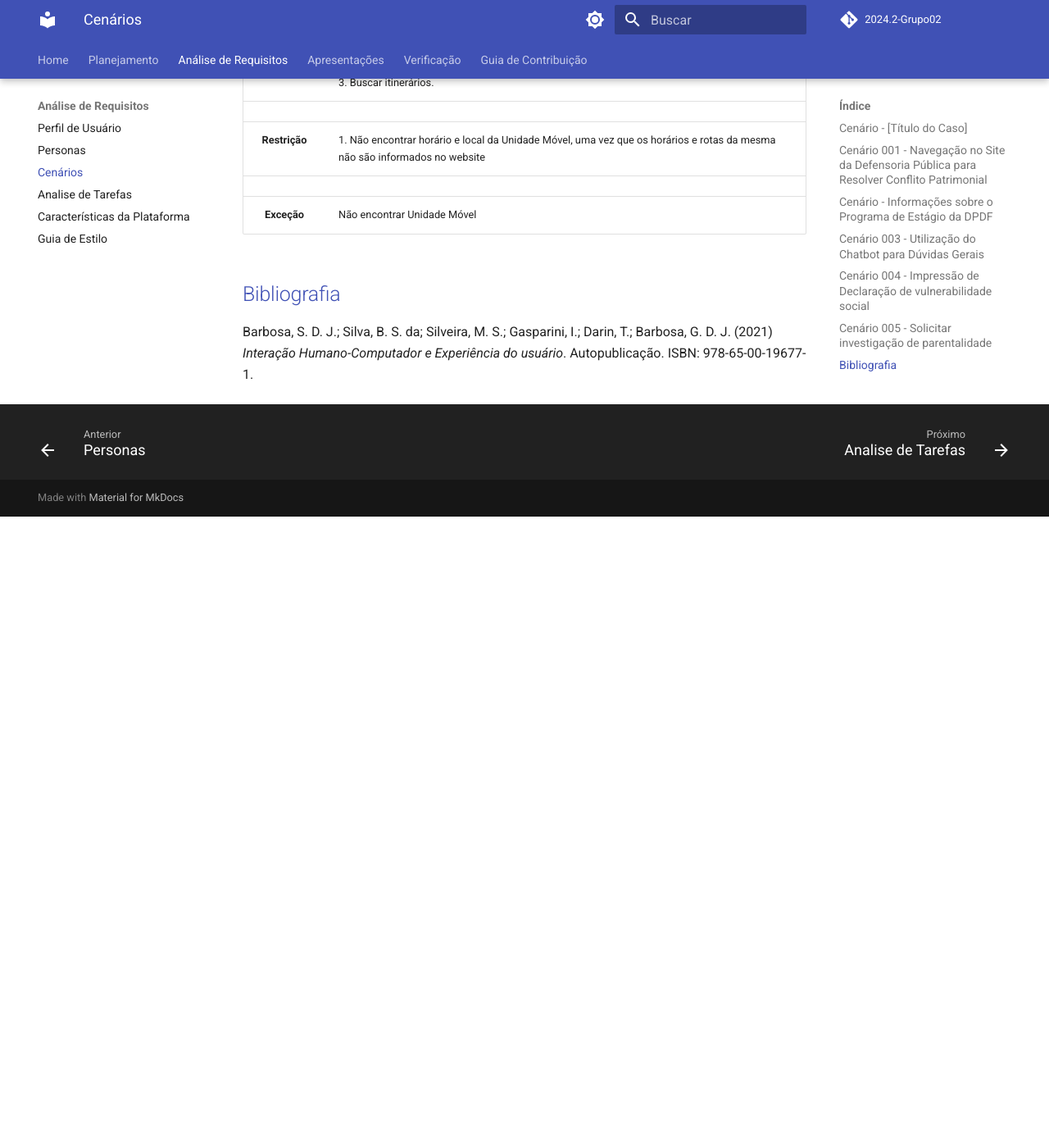
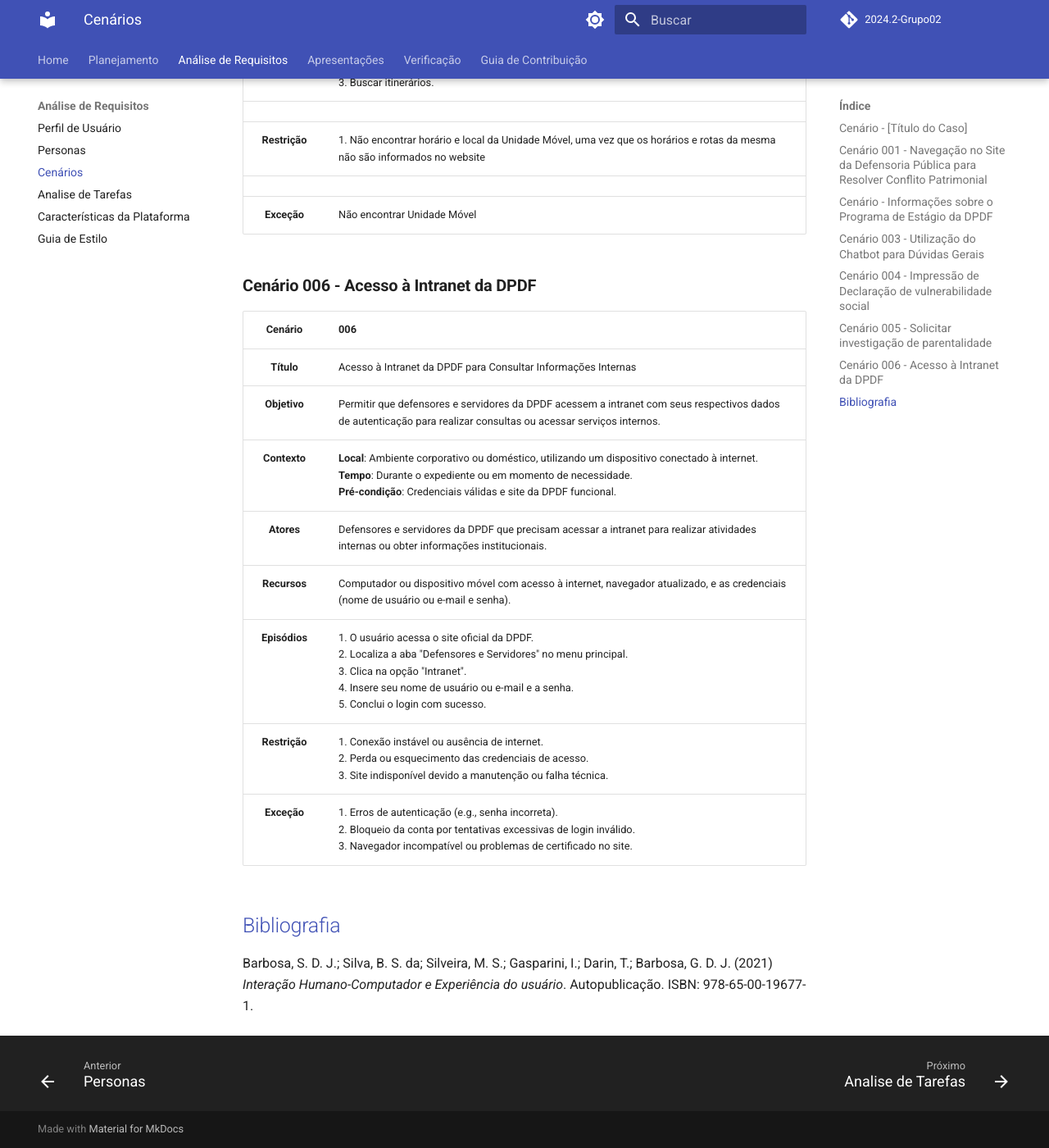
Before and after one commit to Interacao-Humano-Computador/2024.2-Grupo02, an MkDocs documentation site: the page built from docs/Analise/cenarios.md, in a window 1280 px wide and 1400 px high, scrolled down 4660 px. Shown: the whole window at 82% size. Built offline with MkDocs 1.6.1 and Material for MkDocs 9.7.7, drawn with Linux system fonts in a browser that asks for light colours; comment, search, counter and statistics services are not loaded; before the commit the page ends 5290 px from its top, so only the background shows below that.

Commit message:
Cenário Intranet

```diff
--- a/docs/Analise/cenarios.md
+++ b/docs/Analise/cenarios.md
@@ -99,5 +99,18 @@
 |               |
 |  **Exceção**  | Não encontrar Unidade Móvel                                                                                                            |
 
+### **Cenário 006 - Acesso à Intranet da DPDF**
+
+|  **Cenário**  | **006**                                                                                                                                                                                                                                   |
+| :-----------: | :------------------------------------------------------------------------------------------------------------------------------------------------------------------------------------------------------------------------------------- |
+|  **Título**   | Acesso à Intranet da DPDF para Consultar Informações Internas                                                                                                                                                                           |
+| **Objetivo**  | Permitir que defensores e servidores da DPDF acessem a intranet com seus respectivos dados de autenticação para realizar consultas ou acessar serviços internos.                                                                          |
+| **Contexto**  | **Local**: Ambiente corporativo ou doméstico, utilizando um dispositivo conectado à internet.<br>**Tempo**: Durante o expediente ou em momento de necessidade.<br>**Pré-condição**: Credenciais válidas e site da DPDF funcional.      |
+|  **Atores**   | Defensores e servidores da DPDF que precisam acessar a intranet para realizar atividades internas ou obter informações institucionais.                                                                                                 |
+| **Recursos**  | Computador ou dispositivo móvel com acesso à internet, navegador atualizado, e as credenciais (nome de usuário ou e-mail e senha).                                                                                                      |
+| **Episódios** | 1. O usuário acessa o site oficial da DPDF.<br>2. Localiza a aba "Defensores e Servidores" no menu principal.<br>3. Clica na opção "Intranet".<br>4. Insere seu nome de usuário ou e-mail e a senha.<br>5. Conclui o login com sucesso. |
+| **Restrição** | 1. Conexão instável ou ausência de internet.<br>2. Perda ou esquecimento das credenciais de acesso.<br>3. Site indisponível devido a manutenção ou falha técnica.                                                                      |
+|  **Exceção**  | 1. Erros de autenticação (e.g., senha incorreta).<br>2. Bloqueio da conta por tentativas excessivas de login inválido.<br>3. Navegador incompatível ou problemas de certificado no site.                                               |
+
 ## <a>Bibliografia</a>
 Barbosa, S. D. J.; Silva, B. S. da; Silveira, M. S.; Gasparini, I.; Darin, T.; Barbosa, G. D. J. (2021) _Interação Humano-Computador e Experiência do usuário_. Autopublicação. ISBN: 978-65-00-19677-1.
```
